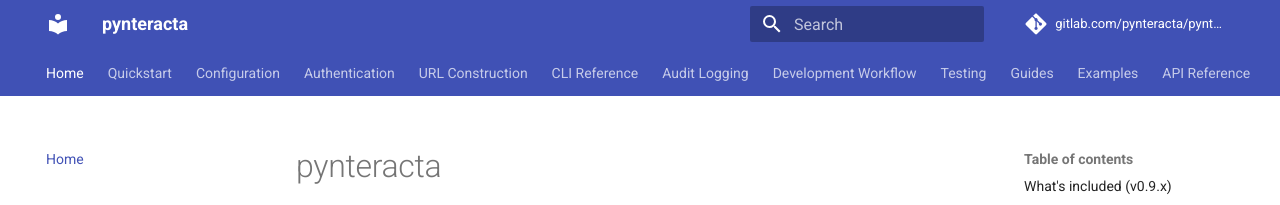
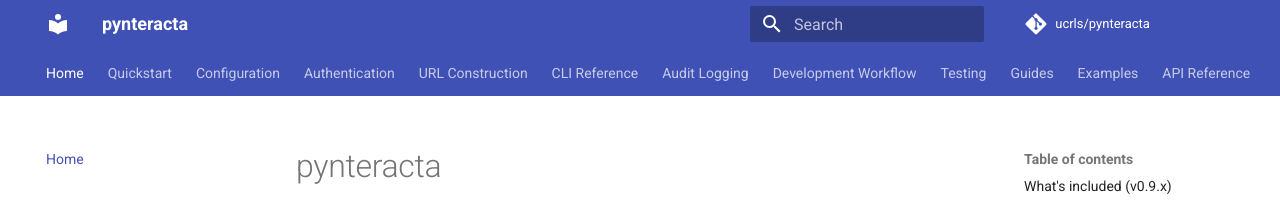
Before and after one commit to simodalla/pynteracta, an MkDocs documentation site: the page built from docs/index.md, in a window 1280 px wide. Shown: the top 205 px of the page. Built offline with MkDocs 1.6.1 and Material for MkDocs 9.7.7, drawn with Linux system fonts in a browser that asks for light colours; comment, search, counter and statistics services are not loaded.

Commit message:
chore: point repository URLs at the internal GitLab
Co-Authored-By: Claude Fable 5.1 <noreply@anthropic.com>

```diff
--- a/mkdocs.yml
+++ b/mkdocs.yml
@@ -1,8 +1,8 @@
 site_name: pynteracta
 site_description: Unofficial third-party Python client for the Interacta platform.
 site_url: https://pynteracta.gitlab.io/pynteracta/
-repo_url: https://gitlab.com/pynteracta/pynteracta
-repo_name: gitlab.com/pynteracta/pynteracta
+repo_url: https://gitlab.unionerenolavinosamoggia.bo.it/ucrls/pynteracta
+repo_name: ucrls/pynteracta
 
 theme:
   name: material
--- a/pyproject.toml
+++ b/pyproject.toml
@@ -42,8 +42,8 @@ parquet = ["pyarrow>=18"]
 export = ["ruamel.yaml>=0.18", "pyarrow>=18"]
 
 [project.urls]
-Homepage = "https://gitlab.com/pynteracta/pynteracta"
-Repository = "https://gitlab.com/pynteracta/pynteracta"
+Homepage = "https://gitlab.unionerenolavinosamoggia.bo.it/ucrls/pynteracta"
+Repository = "https://gitlab.unionerenolavinosamoggia.bo.it/ucrls/pynteracta"
 
 [dependency-groups]
 dev = [
```
Also changed, not shown: CONTRIBUTING.md (+1 -1 lines).
